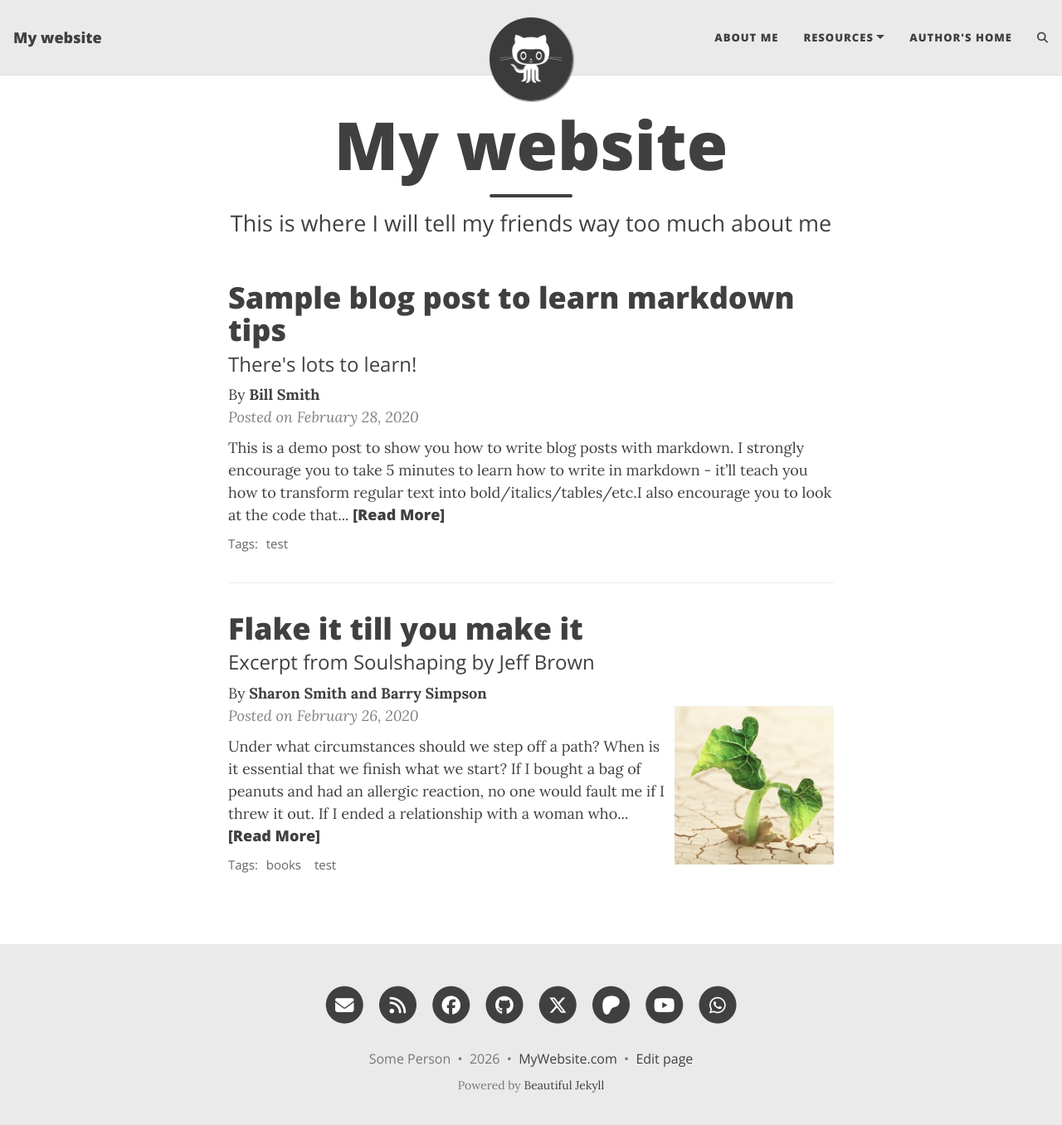
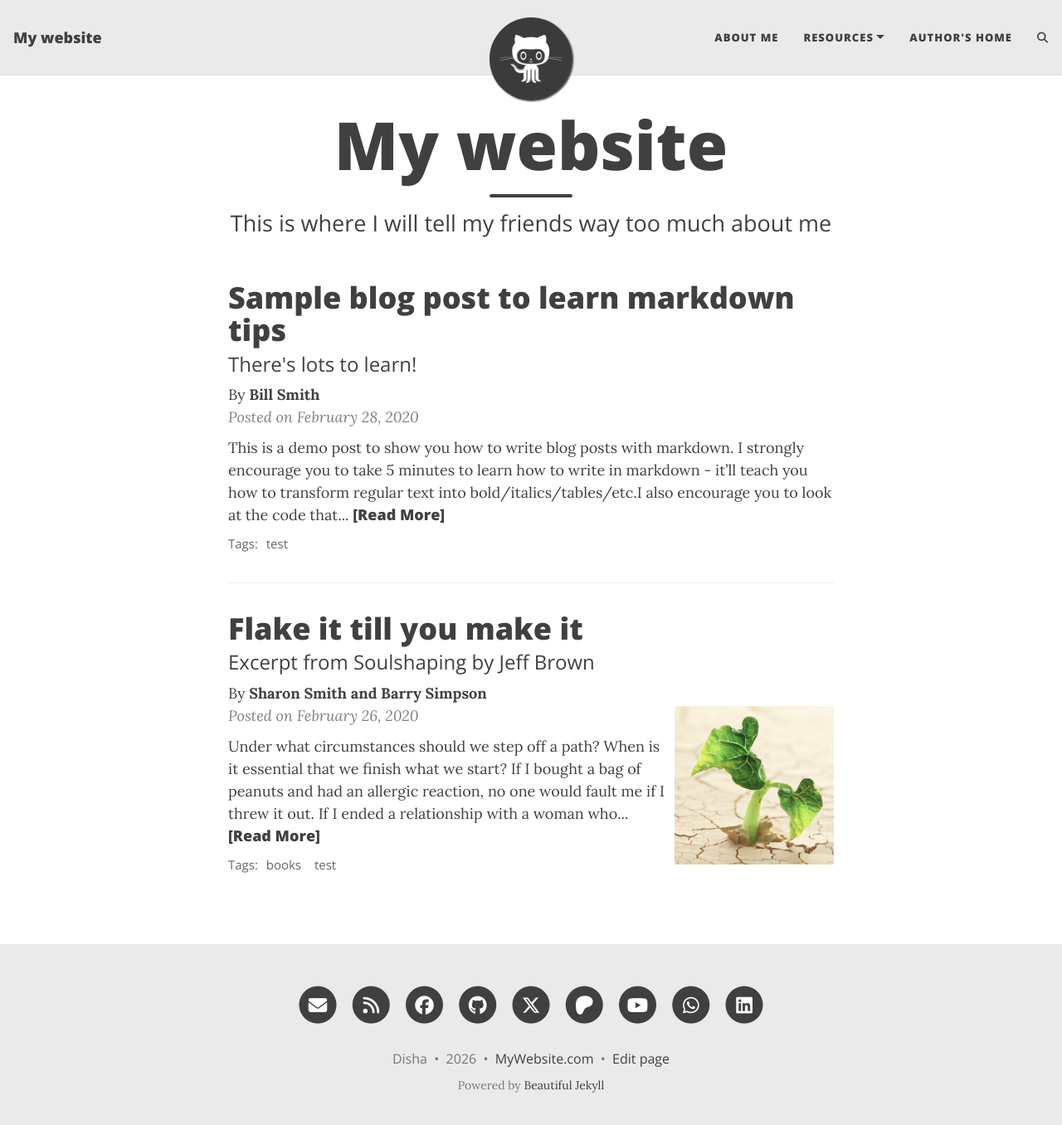
Before and after one commit to disha05pandey/disha05pandey.github.io, a Jekyll site: the page built from my-blog/index.html, in a window 1280 px wide and 1369 px high. Shown: the top 1356 px of the window at 83% size. Built offline with Jekyll 4.4.1, drawn with Linux system fonts in a browser that asks for light colours; the list of posts is cut into pages by our own code; comment, search, counter and statistics services are not loaded.

Commit message:
Added linked in and email id

```diff
--- a/my-blog/_config.yml
+++ b/my-blog/_config.yml
@@ -13,7 +13,7 @@
 title: My website
 
 # Your name to show in the footer
-author: Some Person
+author: Disha
 
 ###############################################
 # --- List of links in the navigation bar --- #
@@ -50,7 +50,7 @@ round-avatar: true
 # You can change the order that they show up on the page by changing the order here.
 # Uncomment the links you want to show and add your information to each one.
 social-network-links:
-  email: "someone@example.com"
+  email: "23ag1a0514.disha@gmail.com"
   rss: true  # remove this line if you don't want to show an RSS link at the bottom
   facebook: deanattali
   github: daattali
@@ -60,7 +60,7 @@ social-network-links:
   whatsapp: 15551212
 #  medium: yourname
 #  reddit: yourname or r/yoursubreddit
-#  linkedin: daattali
+  linkedin: https://www.linkedin.com/in/disha-pandey-625277294/
 #  xing: yourname
 #  stackoverflow: "3943160/daattali"
 #  snapchat: deanat78
```
